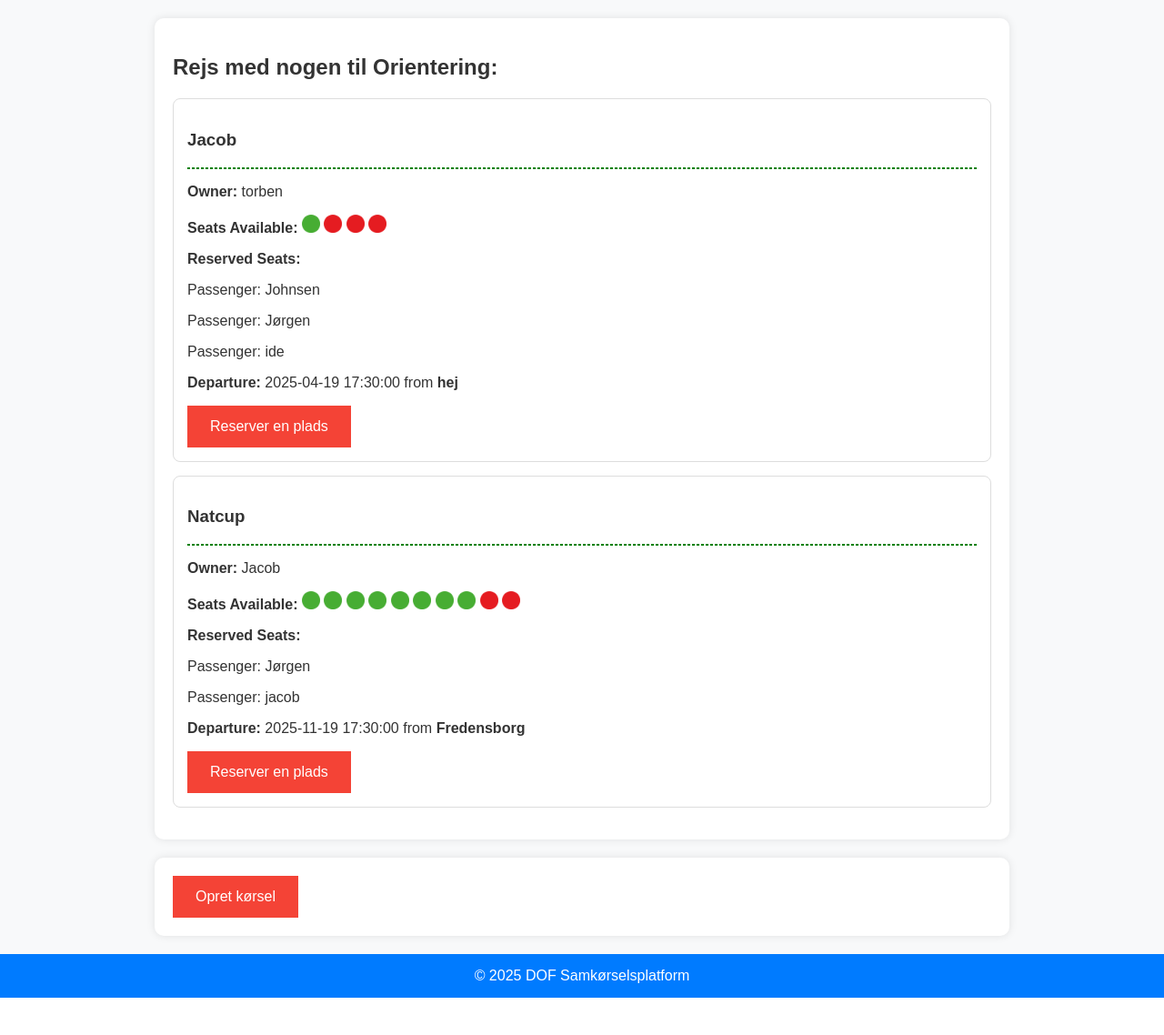
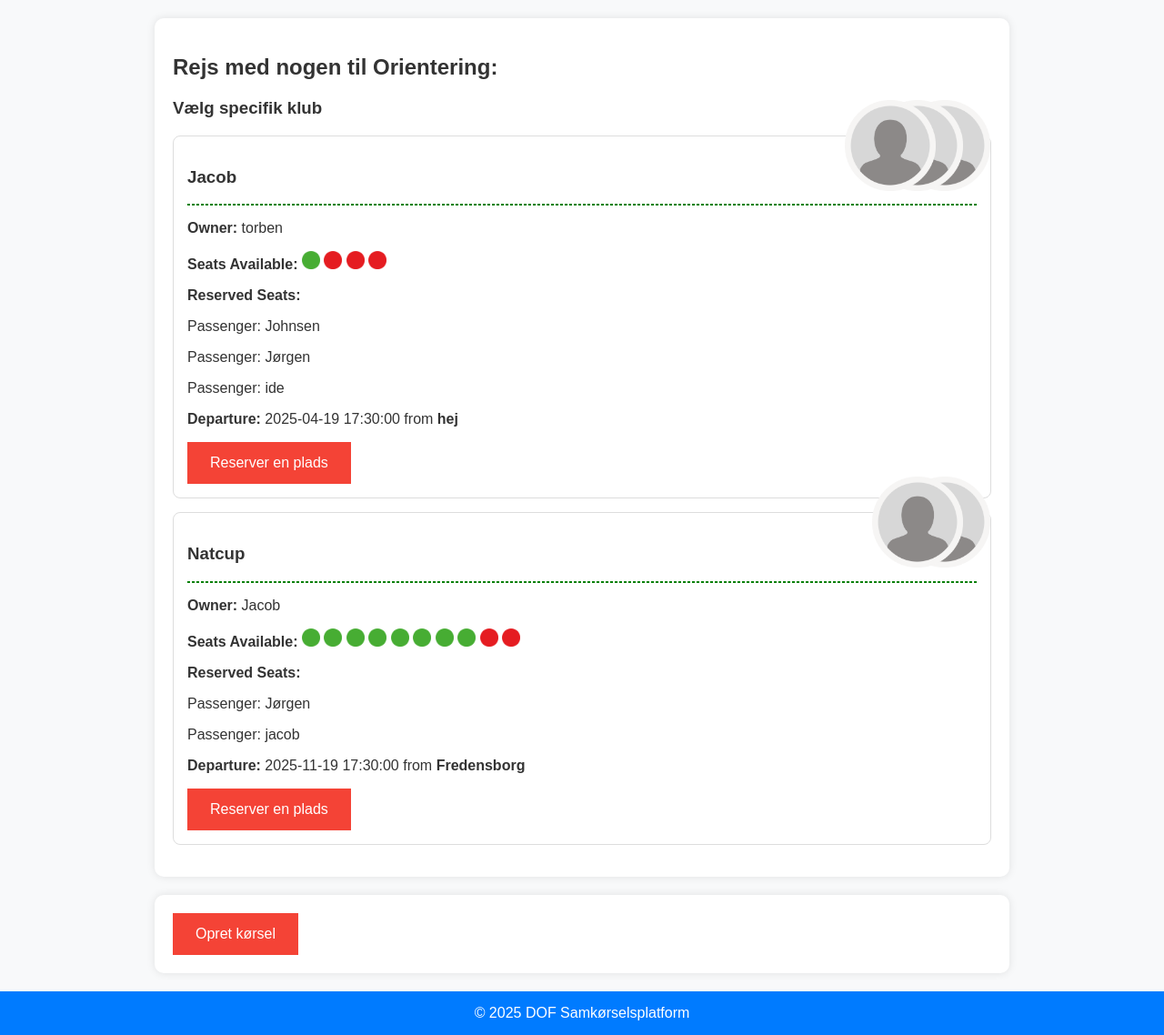
Before and after one commit to jacob1911/K-rsel-website, a Flask app: page / in a window 1280 px wide. Shown: the part 149-1287 px from the top of the page at 91% size. Before the commit the page ends 1246 px from the top, so only its background shows below. Run offline with Flask 3, Linux system fonts and the light colour scheme.

Commit message:
New commit

```diff
--- a/app.py
+++ b/app.py
@@ -34,7 +34,11 @@ from flask import render_template, request, redirect, url_for
 @app.route('/')
 def home():
 
-    active_carpools = Carpool.query.filter(Carpool.departure_time >= datetime.utcnow()).all()
+    club = request.args.get('club', None)
+    if club:
+        active_carpools = Carpool.query.filter(Carpool.club_name == club,Carpool.departure_time >= datetime.utcnow()).all()
+    else:
+        active_carpools = Carpool.query.filter(Carpool.departure_time >= datetime.utcnow()).all()
     return render_template('home.html', carpools=active_carpools)
 
 @app.route('/carpool/<club_name>')
--- a/static/style.css
+++ b/static/style.css
@@ -35,6 +35,19 @@ header {
     margin-bottom: 15px;
     border-radius: 8px;
     transition: transform 0.2s ease-in-out;
+    z-index: 0;
+    position: relative;
+
+}
+
+.corner-image {
+    position: absolute; /* This makes the image position relative to the .carpool-card */
+    top: -40px;              /* Position the image at the top */
+    right: 20px;            /* Position the image at the right */
+    width: 100px;        /* Set the size of the image */
+    height: auto;        /* Maintain the aspect ratio */
+    z-index: 2;          /* Ensure it appears on top of the content */
+            /* Optional: Set the image opacity for transparency */
 }
 
 .carpool-card:hover {
--- a/templates/home.html
+++ b/templates/home.html
@@ -22,8 +22,15 @@
     <div class="container">
         <h2>Rejs med nogen til Orientering:</h2>
 
+        <h3>Vælg specifik klub</h3>
+
+
+
         {% for carpool in carpools %}
         <div class="carpool-card">
+            {% for i in range(carpool.reservations | length)%}
+            <img src="{{ url_for('static', filename='images/person_1.png')}}", alt="Carpool Image" class="corner-image" style="right: {{ i * 30}}px;">
+            {% endfor %}
             <h3>{{ carpool.event }}</h3>
             <hr style="border: 1px dashed; color : green;">
             <p><strong>Owner:</strong> {{ carpool.owner }}</p>
```
Also changed, not shown: instance/carpool.db, static/images/person.png (added), static/images/person_1.png (added).
